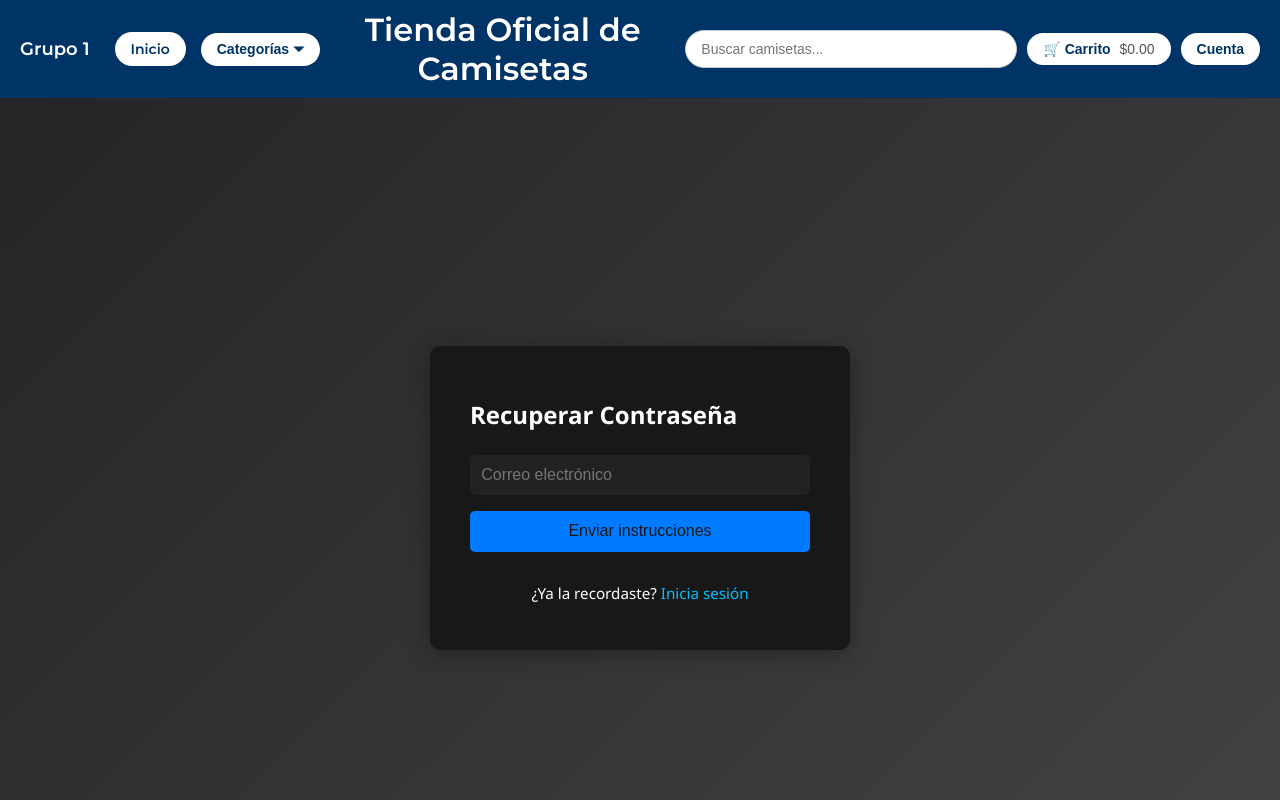
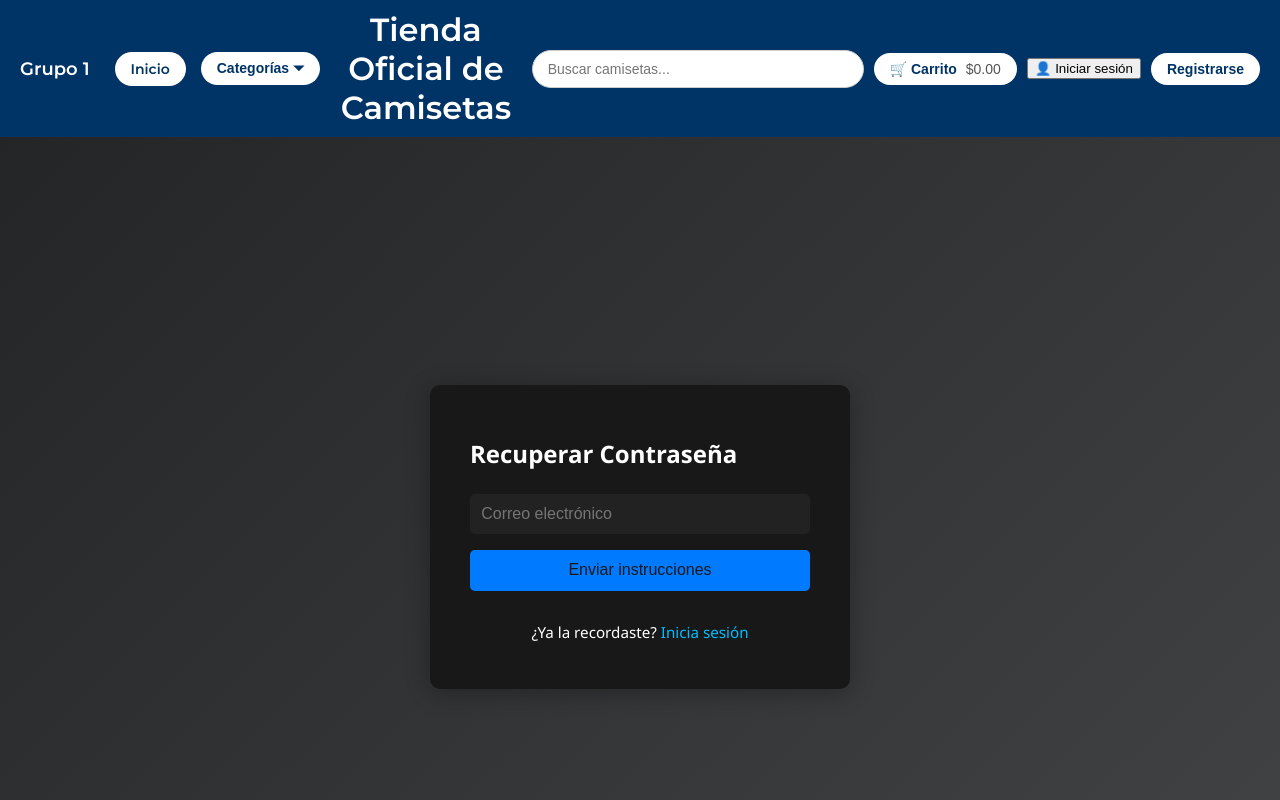
Before and after one commit to proyecto-pweb-grupo1/Proyecto_Grupo_1_PW, a React (Vite) app: page /recuperar in a window 1280 px wide. Shown: the top 800 px of the page. Built offline with nearby package versions, Linux system fonts and the light colour scheme.

Commit message:
solucion login topbar

```diff
--- a/src/componentes/TopBar.jsx
+++ b/src/componentes/TopBar.jsx
@@ -1,11 +1,16 @@
 import { Link, useNavigate } from 'react-router-dom';
-import { useState } from 'react';
+import { useEffect, useState } from 'react';
 import '../estilos/TopBar.css';
 
 export default function TopBar() {
   const navigate = useNavigate();
   const [mostrarDropdown, setMostrarDropdown] = useState(false);
   const [termino, setTermino] = useState('');
+  const [usuario, setUsuario] = useState(null);
+  useEffect(() => {
+    setUsuario(localStorage.getItem('usuario'));
+  }, []);
+
 
   const handleCategoriaClick = (categoria) => {
     setMostrarDropdown(false);
@@ -75,8 +80,13 @@ export default function TopBar() {
             🛒 Carrito <span className="monto-carrito">$0.00</span>
         </button>
 
-        <button className="topbar-btn" onClick={() => navigate('/login')}>
-                Cuenta
+        {usuario ? (
+            <span style={{alignSelf:'center'}}>👤 {usuario}</span>
+          ) : (
+            <button onClick={() => navigate('/login')}>👤 Iniciar sesión</button>
+          )}
+        <button className="topbar-btn" onClick={() => navigate('/register')}>
+            Registrarse
         </button>
       </div>
     </div>
```
